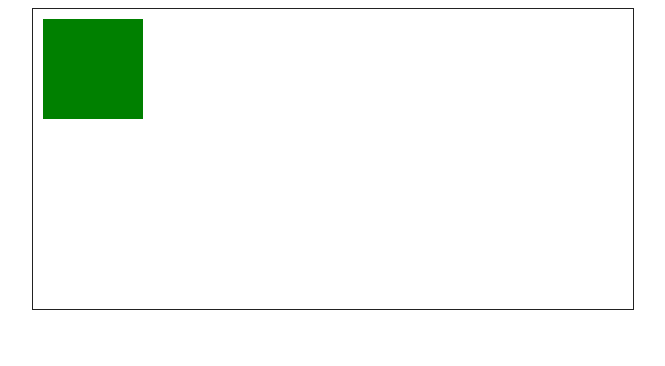
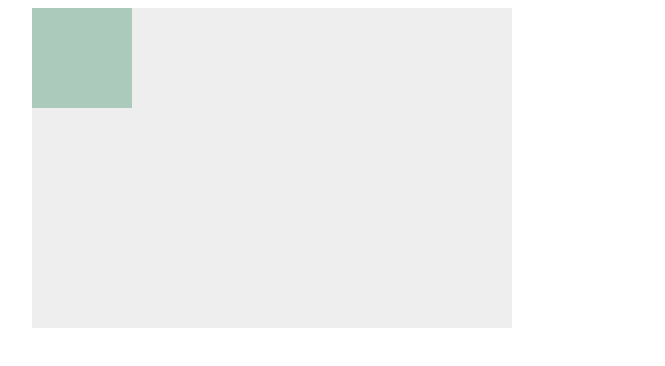
Before and after one commit to anovsiradj/expr, a plain HTML site: page just-try-js/201511242335.html in a window 1280 px wide. Shown: the whole page, without its empty margins (297-962 px from the left). Drawn offline with Linux system fonts and the light colour scheme.

Commit message:
Update 201511242335.html

```diff
--- a/just-try-js/201511242335.html
+++ b/just-try-js/201511242335.html
@@ -1,21 +1,24 @@
 <html>
 <head>
-<style></style>
+<style>
+canvas { background: #eee; }
+</style>
 </head>
 <body>
 
 <div style="padding-left:321px;">
-<canvas id="desk" width="600" height="300" style="border:1px solid #222;"></canvas>
+<canvas id="myCanvas" width="480" height="320"></canvas>
 </div>
 
 <script>
-// mdn
-var canvas = document.getElementById("desk");
+var canvas = document.getElementById("myCanvas");
 var ctx = canvas.getContext("2d");
 
-ctx.fillStyle = "green";
-ctx.fillRect(10, 10, 100, 100);
-
+ctx.beginPath();
+ctx.rect(0,0,100,100); // x,y,width,height
+ctx.fillStyle = "#abcabc"; // bg color
+ctx.fill(); // draw bg
+ctx.closePath();
 </script>
 
 </body>
```
